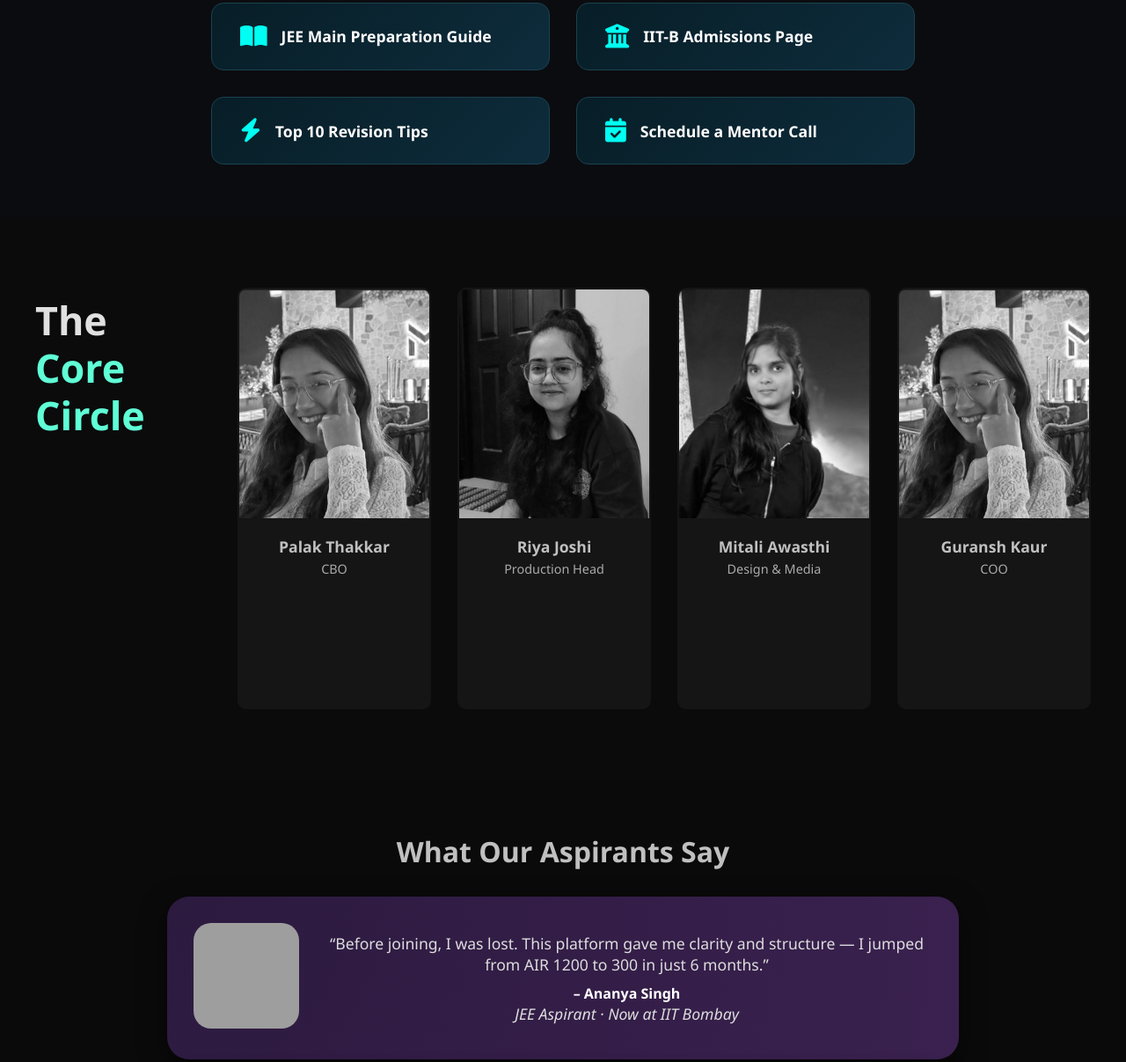
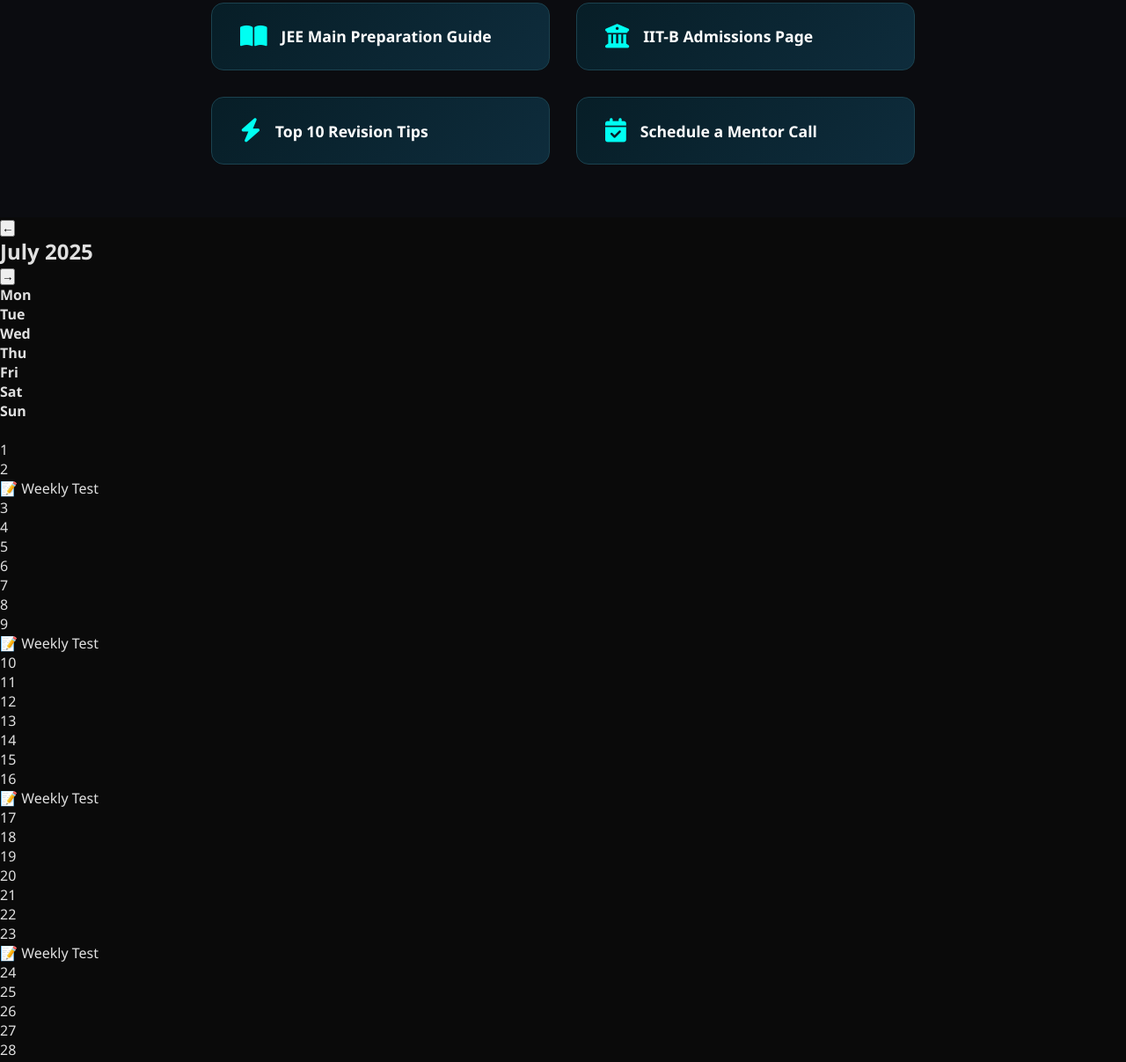
Before and after one commit to Mitaliawasthi14/Being-IITian-Website, a plain HTML site: page index.html in a window 1280 px wide. Shown: the part 1702-2909 px from the top of the page at 88% size. Drawn offline with Linux system fonts and the light colour scheme; grey boxes are pictures that could not be loaded.

Commit message:
Update index.html

```diff
--- a/index.html
+++ b/index.html
@@ -114,6 +114,16 @@
   </div>
 </section>
 
+</section>
+
+  <section id="calendar" class="calendar-month-section">
+  <div class="calendar-header">
+    <button onclick="changeMonth(-1)" class="calendar-nav">&#8592;</button>
+    <h2 id="monthLabel">Loading...</h2>
+    <button onclick="changeMonth(1)" class="calendar-nav">&#8594;</button>
+  </div>
+
+  <div class="calendar-month-grid" id="calendarGrid"></div>
 </section>
 
 <!-- HTML: Premium Scrollable Core Team Section -->
@@ -424,7 +434,92 @@
   // Start when DOM is ready
   window.addEventListener('load', startAutoScroll);
 </script>
+<script>
+  window.onload = function () {
+    const grid = document.getElementById("calendarGrid");
+    const monthLabel = document.getElementById("monthLabel");
+    let current = new Date();
 
+    function buildCalendar(date) {
+      grid.innerHTML = "";
+
+      const year = date.getFullYear();
+      const month = date.getMonth();
+      const firstDay = new Date(year, month, 1);
+      const startDay = (firstDay.getDay() + 6) % 7; // Monday = 0
+      const daysInMonth = new Date(year, month + 1, 0).getDate();
+
+      const weekdays = ["Mon", "Tue", "Wed", "Thu", "Fri", "Sat", "Sun"];
+      weekdays.forEach(day => {
+        const header = document.createElement("div");
+        header.className = "calendar-day-box";
+        header.style.fontWeight = "bold";
+        header.innerText = day;
+        grid.appendChild(header);
+      });
+
+      for (let i = 0; i < startDay; i++) {
+        const empty = document.createElement("div");
+        empty.className = "calendar-day-box";
+        empty.innerHTML = "&nbsp;";
+        grid.appendChild(empty);
+      }
+
+      for (let d = 1; d <= daysInMonth; d++) {
+       const box = document.createElement("div");
+box.className = "calendar-day-box";
+box.setAttribute("data-date", `${year}-${(month + 1).toString().padStart(2, "0")}-${d.toString().padStart(2, "0")}`);
+
+// 🖱 Click to add note
+box.addEventListener("click", () => {
+  const key = box.getAttribute("data-date");
+  const existing = localStorage.getItem(key) || "";
+  const input = prompt(`Add your personal event for ${key}:`, existing);
+  if (input !== null) {
+    localStorage.setItem(key, input);
+    buildCalendar(current);
+  }
+});
+// 📌 Load personal note
+const key = `${year}-${(month + 1).toString().padStart(2, "0")}-${d.toString().padStart(2, "0")}`;
+const note = localStorage.getItem(key);
+if (note) {
+  const custom = document.createElement("div");
+  custom.className = "event";
+  custom.innerHTML = `🧠 ${note}`;
+  box.appendChild(custom);
+}
+
+        const day = document.createElement("div");
+        day.className = "date";
+        day.innerText = d;
+        box.appendChild(day);
+
+        const tempDate = new Date(year, month, d);
+        if (tempDate.getDay() === 3) {
+          const event = document.createElement("div");
+          event.className = "event";
+          event.innerHTML = "📝 Weekly Test";
+          box.appendChild(event);
+        }
+
+        grid.appendChild(box);
+      }
+
+      monthLabel.innerText = date.toLocaleString("default", {
+        month: "long",
+        year: "numeric",
+      });
+    }
+
+    window.changeMonth = function (offset) {
+      current.setMonth(current.getMonth() + offset);
+      buildCalendar(current);
+    }
+
+    buildCalendar(current);
+  };
+</script>
 
 </body>
 </html>
```
